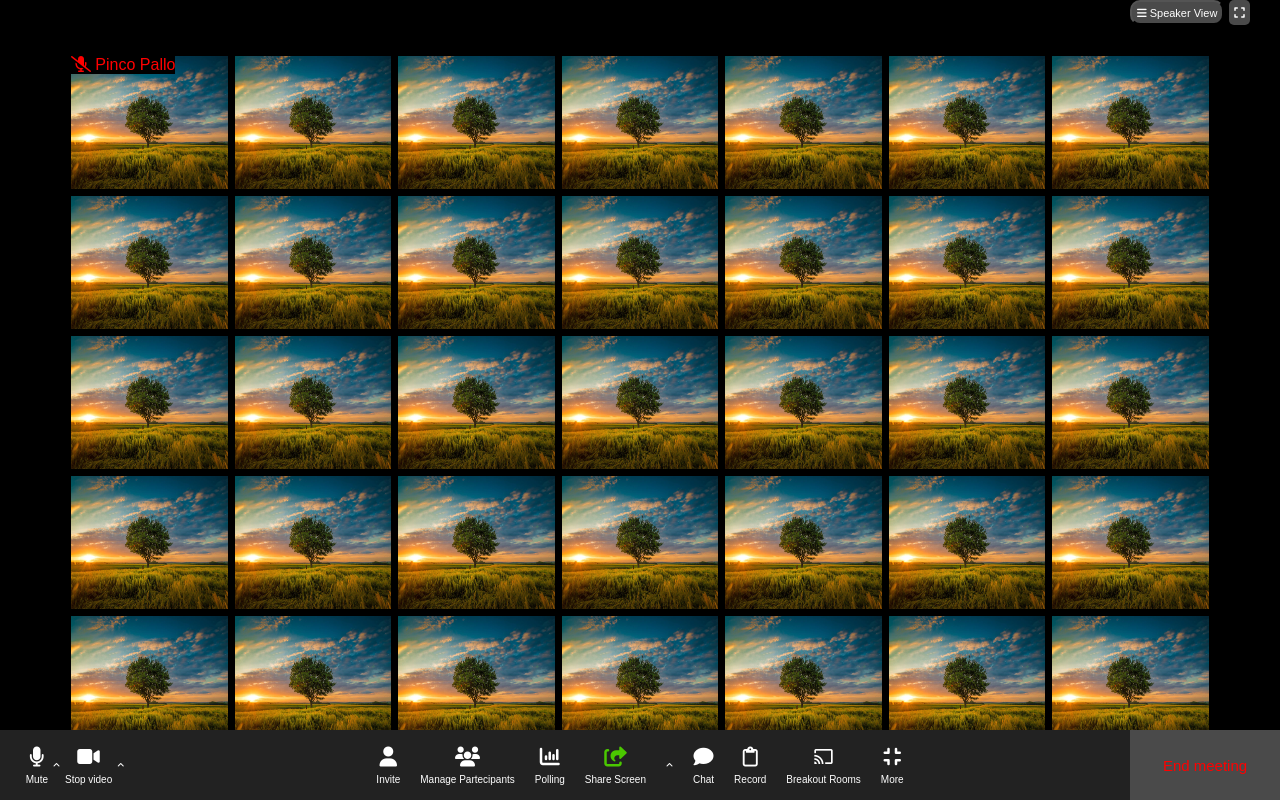
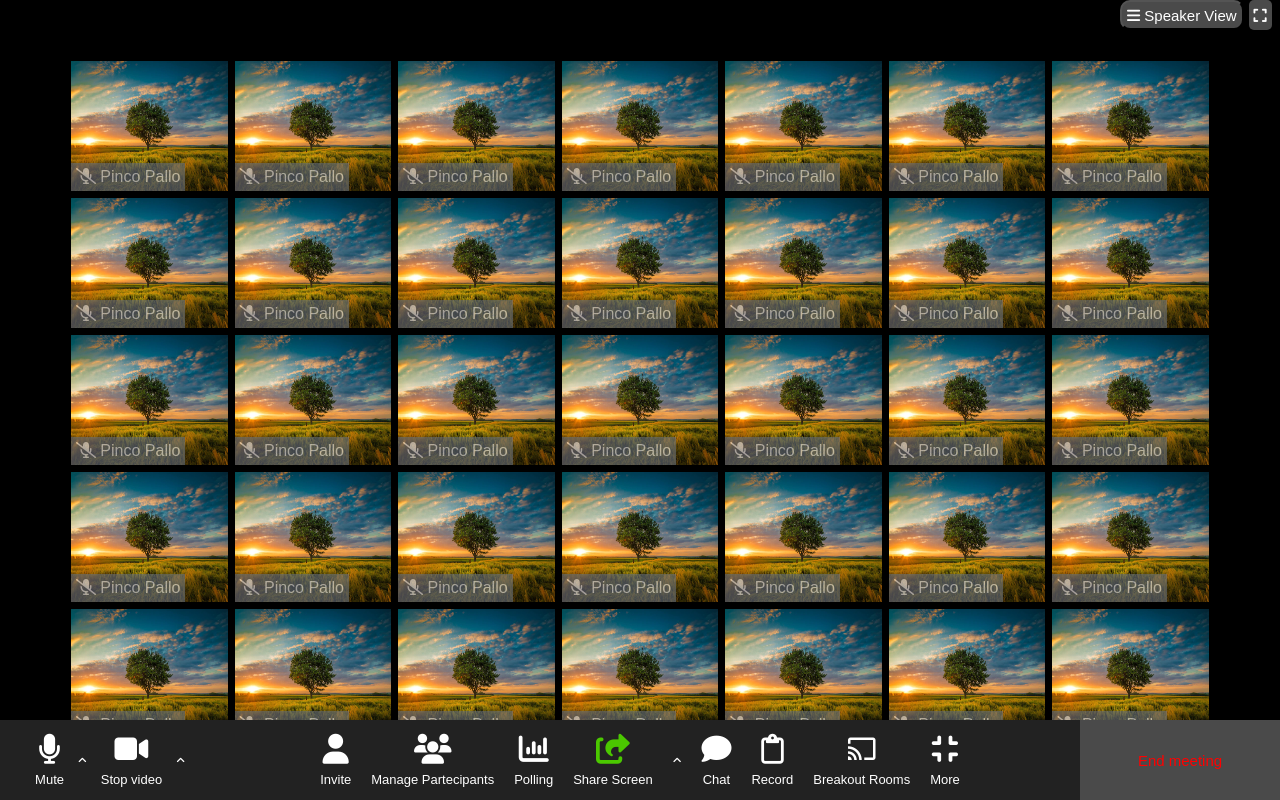
Before and after one commit to EdoardoPerucca/html-css-zoom, a plain HTML site: page index.html in a window 1280 px wide. Drawn offline with Linux system fonts and the light colour scheme.

Commit message:
project finished

```diff
--- a/index.html
+++ b/index.html
@@ -46,180 +46,306 @@
                     </div>
 
                     <div class="foto">
+
+                        <div class="mic-inner"><i class="fa-solid fa-microphone-slash"></i> Pinco Pallo</div>
                         <img class="foto-inner" src="img/nature.webp" alt="natura">
+
                     </div>
 
                     <div class="foto">
+
+                        <div class="mic-inner"><i class="fa-solid fa-microphone-slash"></i> Pinco Pallo</div>
                         <img class="foto-inner" src="img/nature.webp" alt="natura">
+
                     </div>
 
                     <div class="foto">
+
+                        <div class="mic-inner"><i class="fa-solid fa-microphone-slash"></i> Pinco Pallo</div>
                         <img class="foto-inner" src="img/nature.webp" alt="natura">
+
                     </div>
 
                     <div class="foto">
+
+                        <div class="mic-inner"><i class="fa-solid fa-microphone-slash"></i> Pinco Pallo</div>
                         <img class="foto-inner" src="img/nature.webp" alt="natura">
+
                     </div>
 
                     <div class="foto">
+
+                        <div class="mic-inner"><i class="fa-solid fa-microphone-slash"></i> Pinco Pallo</div>
                         <img class="foto-inner" src="img/nature.webp" alt="natura">
+
                     </div>
 
                     <div class="foto">
+
+                        <div class="mic-inner"><i class="fa-solid fa-microphone-slash"></i> Pinco Pallo</div>
                         <img class="foto-inner" src="img/nature.webp" alt="natura">
+
                     </div>
 
 
 
+
+
                     <div class="foto">
+
+                        <div class="mic-inner"><i class="fa-solid fa-microphone-slash"></i> Pinco Pallo</div>
                         <img class="foto-inner" src="img/nature.webp" alt="natura">
+
                     </div>
 
                     <div class="foto">
+
+                        <div class="mic-inner"><i class="fa-solid fa-microphone-slash"></i> Pinco Pallo</div>
                         <img class="foto-inner" src="img/nature.webp" alt="natura">
+
                     </div>
 
                     <div class="foto">
+
+                        <div class="mic-inner"><i class="fa-solid fa-microphone-slash"></i> Pinco Pallo</div>
                         <img class="foto-inner" src="img/nature.webp" alt="natura">
+
                     </div>
 
                     <div class="foto">
+
+                        <div class="mic-inner"><i class="fa-solid fa-microphone-slash"></i> Pinco Pallo</div>
                         <img class="foto-inner" src="img/nature.webp" alt="natura">
+
                     </div>
 
                     <div class="foto">
+
+                        <div class="mic-inner"><i class="fa-solid fa-microphone-slash"></i> Pinco Pallo</div>
                         <img class="foto-inner" src="img/nature.webp" alt="natura">
+
                     </div>
 
                     <div class="foto">
+
+                        <div class="mic-inner"><i class="fa-solid fa-microphone-slash"></i> Pinco Pallo</div>
                         <img class="foto-inner" src="img/nature.webp" alt="natura">
+
                     </div>
 
                     <div class="foto">
+
+                        <div class="mic-inner"><i class="fa-solid fa-microphone-slash"></i> Pinco Pallo</div>
                         <img class="foto-inner" src="img/nature.webp" alt="natura">
+
                     </div>
 
 
 
 
                     <div class="foto">
+
+                        <div class="mic-inner"><i class="fa-solid fa-microphone-slash"></i> Pinco Pallo</div>
                         <img class="foto-inner" src="img/nature.webp" alt="natura">
+
                     </div>
 
                     <div class="foto">
+
+                        <div class="mic-inner"><i class="fa-solid fa-microphone-slash"></i> Pinco Pallo</div>
                         <img class="foto-inner" src="img/nature.webp" alt="natura">
+
                     </div>
 
                     <div class="foto">
+
+                        <div class="mic-inner"><i class="fa-solid fa-microphone-slash"></i> Pinco Pallo</div>
                         <img class="foto-inner" src="img/nature.webp" alt="natura">
+
                     </div>
 
                     <div class="foto">
+
+                        <div class="mic-inner"><i class="fa-solid fa-microphone-slash"></i> Pinco Pallo</div>
                         <img class="foto-inner" src="img/nature.webp" alt="natura">
+
                     </div>
 
                     <div class="foto">
+
+                        <div class="mic-inner"><i class="fa-solid fa-microphone-slash"></i> Pinco Pallo</div>
                         <img class="foto-inner" src="img/nature.webp" alt="natura">
+
                     </div>
 
                     <div class="foto">
+
+                        <div class="mic-inner"><i class="fa-solid fa-microphone-slash"></i> Pinco Pallo</div>
                         <img class="foto-inner" src="img/nature.webp" alt="natura">
+
                     </div>
 
                     <div class="foto">
+
+                        <div class="mic-inner"><i class="fa-solid fa-microphone-slash"></i> Pinco Pallo</div>
                         <img class="foto-inner" src="img/nature.webp" alt="natura">
-                    </div>
 
-
-
-
-                    <div class="foto">
-                        <img class="foto-inner" src="img/nature.webp" alt="natura">
-                    </div>
-
-                    <div class="foto">
-                        <img class="foto-inner" src="img/nature.webp" alt="natura">
-                    </div>
-
-                    <div class="foto">
-                        <img class="foto-inner" src="img/nature.webp" alt="natura">
-                    </div>
-
-                    <div class="foto">
-                        <img class="foto-inner" src="img/nature.webp" alt="natura">
-                    </div>
-
-                    <div class="foto">
-                        <img class="foto-inner" src="img/nature.webp" alt="natura">
-                    </div>
-
-                    <div class="foto">
-                        <img class="foto-inner" src="img/nature.webp" alt="natura">
-                    </div>
-
-                    <div class="foto">
-                        <img class="foto-inner" src="img/nature.webp" alt="natura">
                     </div>
 
 
 
                     <div class="foto">
+
+                        <div class="mic-inner"><i class="fa-solid fa-microphone-slash"></i> Pinco Pallo</div>
                         <img class="foto-inner" src="img/nature.webp" alt="natura">
+
                     </div>
 
                     <div class="foto">
+
+                        <div class="mic-inner"><i class="fa-solid fa-microphone-slash"></i> Pinco Pallo</div>
                         <img class="foto-inner" src="img/nature.webp" alt="natura">
+
                     </div>
 
                     <div class="foto">
+
+                        <div class="mic-inner"><i class="fa-solid fa-microphone-slash"></i> Pinco Pallo</div>
                         <img class="foto-inner" src="img/nature.webp" alt="natura">
+
                     </div>
 
                     <div class="foto">
+
+                        <div class="mic-inner"><i class="fa-solid fa-microphone-slash"></i> Pinco Pallo</div>
                         <img class="foto-inner" src="img/nature.webp" alt="natura">
+
                     </div>
 
                     <div class="foto">
+
+                        <div class="mic-inner"><i class="fa-solid fa-microphone-slash"></i> Pinco Pallo</div>
                         <img class="foto-inner" src="img/nature.webp" alt="natura">
+
                     </div>
 
                     <div class="foto">
+
+                        <div class="mic-inner"><i class="fa-solid fa-microphone-slash"></i> Pinco Pallo</div>
                         <img class="foto-inner" src="img/nature.webp" alt="natura">
+
                     </div>
 
                     <div class="foto">
+
+                        <div class="mic-inner"><i class="fa-solid fa-microphone-slash"></i> Pinco Pallo</div>
                         <img class="foto-inner" src="img/nature.webp" alt="natura">
+
                     </div>
 
 
 
                     <div class="foto">
+
+                        <div class="mic-inner"><i class="fa-solid fa-microphone-slash"></i> Pinco Pallo</div>
                         <img class="foto-inner" src="img/nature.webp" alt="natura">
+
                     </div>
 
                     <div class="foto">
+
+                        <div class="mic-inner"><i class="fa-solid fa-microphone-slash"></i> Pinco Pallo</div>
                         <img class="foto-inner" src="img/nature.webp" alt="natura">
+
                     </div>
 
                     <div class="foto">
+
+                        <div class="mic-inner"><i class="fa-solid fa-microphone-slash"></i> Pinco Pallo</div>
                         <img class="foto-inner" src="img/nature.webp" alt="natura">
+
                     </div>
 
                     <div class="foto">
+
+                        <div class="mic-inner"><i class="fa-solid fa-microphone-slash"></i> Pinco Pallo</div>
                         <img class="foto-inner" src="img/nature.webp" alt="natura">
+
                     </div>
 
                     <div class="foto">
+
+                        <div class="mic-inner"><i class="fa-solid fa-microphone-slash"></i> Pinco Pallo</div>
                         <img class="foto-inner" src="img/nature.webp" alt="natura">
+
                     </div>
 
                     <div class="foto">
+
+                        <div class="mic-inner"><i class="fa-solid fa-microphone-slash"></i> Pinco Pallo</div>
                         <img class="foto-inner" src="img/nature.webp" alt="natura">
+
                     </div>
 
                     <div class="foto">
+
+                        <div class="mic-inner"><i class="fa-solid fa-microphone-slash"></i> Pinco Pallo</div>
                         <img class="foto-inner" src="img/nature.webp" alt="natura">
+
                     </div>
+
+
+
+                    <div class="foto">
+
+                        <div class="mic-inner"><i class="fa-solid fa-microphone-slash"></i> Pinco Pallo</div>
+                        <img class="foto-inner" src="img/nature.webp" alt="natura">
+
+                    </div>
+
+                    <div class="foto">
+
+                        <div class="mic-inner"><i class="fa-solid fa-microphone-slash"></i> Pinco Pallo</div>
+                        <img class="foto-inner" src="img/nature.webp" alt="natura">
+
+                    </div>
+
+                    <div class="foto">
+
+                        <div class="mic-inner"><i class="fa-solid fa-microphone-slash"></i> Pinco Pallo</div>
+                        <img class="foto-inner" src="img/nature.webp" alt="natura">
+
+                    </div>
+
+                    <div class="foto">
+
+                        <div class="mic-inner"><i class="fa-solid fa-microphone-slash"></i> Pinco Pallo</div>
+                        <img class="foto-inner" src="img/nature.webp" alt="natura">
+
+                    </div>
+
+                    <div class="foto">
+
+                        <div class="mic-inner"><i class="fa-solid fa-microphone-slash"></i> Pinco Pallo</div>
+                        <img class="foto-inner" src="img/nature.webp" alt="natura">
+
+                    </div>
+
+                    <div class="foto">
+
+                        <div class="mic-inner"><i class="fa-solid fa-microphone-slash"></i> Pinco Pallo</div>
+                        <img class="foto-inner" src="img/nature.webp" alt="natura">
+
+                    </div>
+
+                    <div class="foto">
+
+                        <div class="mic-inner"><i class="fa-solid fa-microphone-slash"></i> Pinco Pallo</div>
+                        <img class="foto-inner" src="img/nature.webp" alt="natura">
+
+                    </div>
+
+
 
 
 
--- a/style.css
+++ b/style.css
@@ -11,7 +11,7 @@ body {
 
 
 .text {
-    font-size: 10px;
+    font-size: 13px;
 }
 
 
@@ -24,14 +24,14 @@ body {
 .nav-top {
     display: flex;
     justify-content: end;
-    height: 25px;
+    height: 30px;
     background-color: black;
 }
 
 
 .nav-top-right {
     display: flex;
-    width: 150px;
+    width: 160px;
     height: 100%;
     gap: 5px;
     background-color: black;
@@ -44,7 +44,7 @@ body {
     padding-left: 5px;
     padding-right: 5px;
     border-radius: 10px;
-    font-size: 11px;
+    font-size: 15px;
 }
 
 
@@ -56,7 +56,7 @@ body {
     padding-left: 5px;
     padding-right: 5px;
     border-radius: 5px;
-    font-size: 12px;
+    font-size: 15px;
 }
 
 
@@ -66,7 +66,7 @@ body {
     padding-top: 30px;
     padding-right: 30px;
     padding-left: 30px;
-    height: calc(100vh - 95px);
+    height: calc(100vh - 110px);
     background-color: black;
 }
 
@@ -91,48 +91,62 @@ body {
 
 .foto .foto-inner {
 
-    width: 100%;
-    height: auto;
+    width: auto;
+    height: 100%;
+
+
 
 }
 
 .card .foto {
     display: flex;
     position: relative;
+    flex-direction: column;
+    justify-content: flex-end;
+
+
+
 
 
 }
 
 .mic-inner {
-    color: red;
-    background-color: black;
+    color: white;
+    background-color: #67707b;
+    opacity: 0.6;
     position: absolute;
+    flex-direction: column;
+    justify-content: flex-end;
+    padding: 5px 5px;
+
+
+
 }
 
 
 .nav-bottom {
     display: flex;
     justify-content: space-between;
-    height: 70px;
+    height: 80px;
     background-color: #222222;
 }
 
 
 .arrow-up {
-    font-size: 8px;
+    font-size: 10px;
     cursor: pointer;
 }
 
 
 .icon {
-    font-size: 20px;
+    font-size: 30px;
     padding-bottom: 5px;
     cursor: pointer;
 }
 
 
 .icon-share-screen {
-    font-size: 20px;
+    font-size: 30px;
     padding-bottom: 5px;
     color: #4bc800;
     cursor: pointer;
@@ -144,9 +158,11 @@ body {
     justify-content: center;
     align-items: center;
     gap: 5px;
-    width: 150px;
+    width: 200px;
     height: 100%;
     color: white;
+    gap: 14px;
+    padding-left: 20px;
 }
 
 .icon-nav-bottom {
@@ -186,7 +202,7 @@ body {
     display: flex;
     justify-content: center;
     align-items: center;
-    width: 150px;
+    width: 200px;
     height: 100%;
     font-size: 15px;
     color: red;
```
